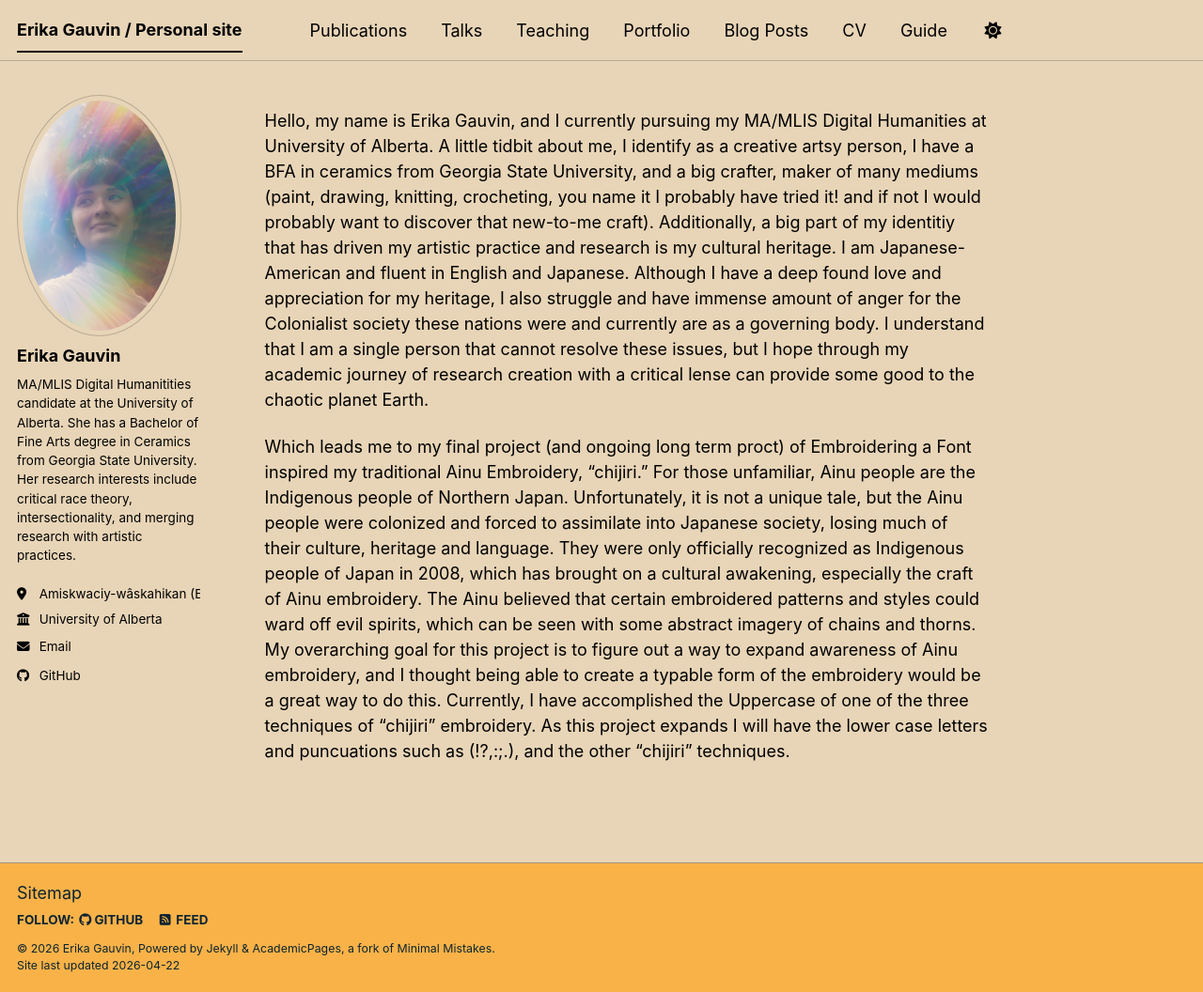
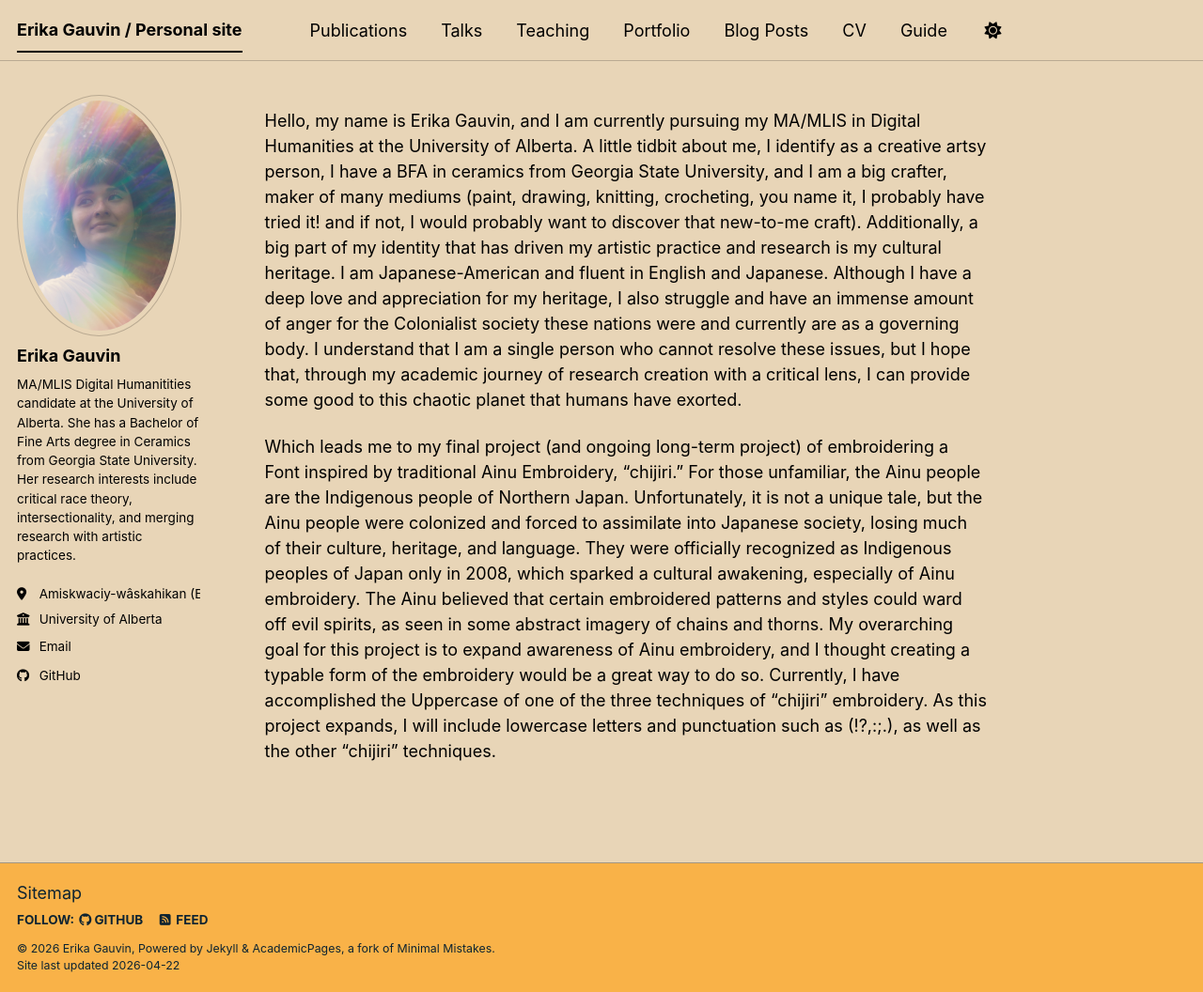
Before and after one commit to ecgauvin/about, a Jekyll site: the page built from _pages/about.md, in a window 1280 px wide and 1056 px high. Shown: the whole window at 94% size. Built offline with Jekyll 4.4.1, drawn with Linux system fonts in a browser that asks for light colours; a script bundle is joined from its source files by our own code; library files that are not in the unit come from our copies.

Commit message:
Update about.md

```diff
--- a/_pages/about.md
+++ b/_pages/about.md
@@ -7,6 +7,6 @@ redirect_from:
   - /about.html
 ---
 
-Hello, my name is Erika Gauvin, and I currently pursuing my MA/MLIS Digital Humanities at University of Alberta. A little tidbit about me, I identify as a creative artsy person, I have a BFA in ceramics from Georgia State University, and a big crafter, maker of many mediums (paint, drawing, knitting, crocheting, you name it I probably have tried it! and if not I would probably want to discover that new-to-me craft). Additionally, a big part of my identitiy that has driven my artistic practice and research is my cultural heritage. I am Japanese-American and fluent in English and Japanese. Although I have a deep found love and appreciation for my heritage, I also struggle and have immense amount of anger for the Colonialist society these nations were and currently are as a governing body. I understand that I am a single person that cannot resolve these issues, but I hope through my academic journey of research creation with a critical lense can provide some good to the chaotic planet Earth.
+Hello, my name is Erika Gauvin, and I am currently pursuing my MA/MLIS in Digital Humanities at the University of Alberta. A little tidbit about me, I identify as a creative artsy person, I have a BFA in ceramics from Georgia State University, and I am a big crafter, maker of many mediums (paint, drawing, knitting, crocheting, you name it, I probably have tried it! and if not, I would probably want to discover that new-to-me craft). Additionally, a big part of my identity that has driven my artistic practice and research is my cultural heritage. I am Japanese-American and fluent in English and Japanese. Although I have a deep love and appreciation for my heritage, I also struggle and have an immense amount of anger for the Colonialist society these nations were and currently are as a governing body. I understand that I am a single person who cannot resolve these issues, but I hope that, through my academic journey of research creation with a critical lens, I can provide some good to this chaotic planet that humans have exorted.
 
-Which leads me to my final project (and ongoing long term proct) of Embroidering a Font inspired my traditional Ainu Embroidery, "chijiri." For those unfamiliar, Ainu people are the Indigenous people of Northern Japan. Unfortunately, it is not a unique tale, but the Ainu people were colonized and forced to assimilate into Japanese society, losing much of their culture, heritage and language. They were only officially recognized as Indigenous people of Japan in 2008, which has brought on a cultural awakening, especially the craft of Ainu embroidery. The Ainu believed that certain embroidered patterns and styles could ward off evil spirits, which can be seen with some abstract imagery of chains and thorns. My overarching goal for this project is to figure out a way to expand awareness of Ainu embroidery, and I thought being able to create a typable form of the embroidery would be a great way to do this. Currently, I have accomplished the Uppercase of one of the three techniques of "chijiri" embroidery. As this project expands I will have the lower case letters and puncuations such as (!?,:;.), and the other "chijiri" techniques.
+Which leads me to my final project (and ongoing long-term project) of embroidering a Font inspired by traditional Ainu Embroidery, "chijiri." For those unfamiliar, the Ainu people are the Indigenous people of Northern Japan. Unfortunately, it is not a unique tale, but the Ainu people were colonized and forced to assimilate into Japanese society, losing much of their culture, heritage, and language. They were officially recognized as Indigenous peoples of Japan only in 2008, which sparked a cultural awakening, especially of Ainu embroidery. The Ainu believed that certain embroidered patterns and styles could ward off evil spirits, as seen in some abstract imagery of chains and thorns. My overarching goal for this project is to expand awareness of Ainu embroidery, and I thought creating a typable form of the embroidery would be a great way to do so. Currently, I have accomplished the Uppercase of one of the three techniques of "chijiri" embroidery. As this project expands, I will include lowercase letters and punctuation such as (!?,:;.), as well as the other "chijiri" techniques.
```
